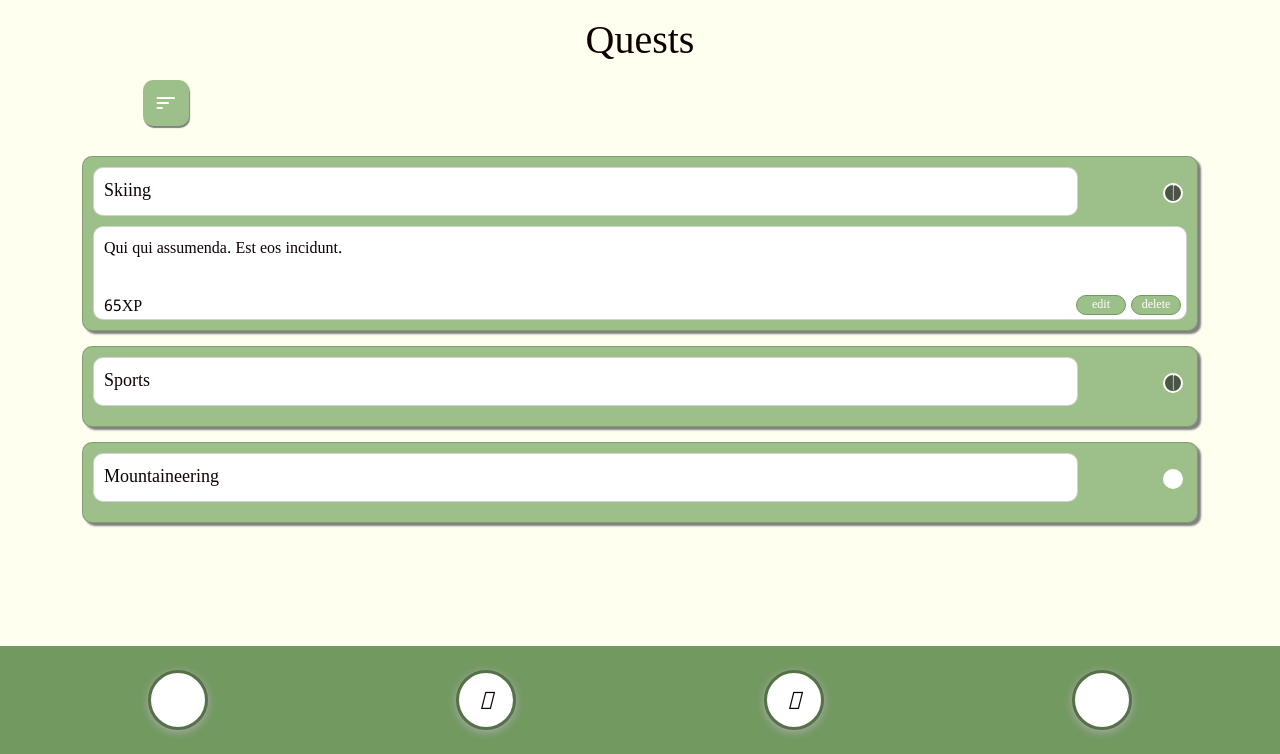
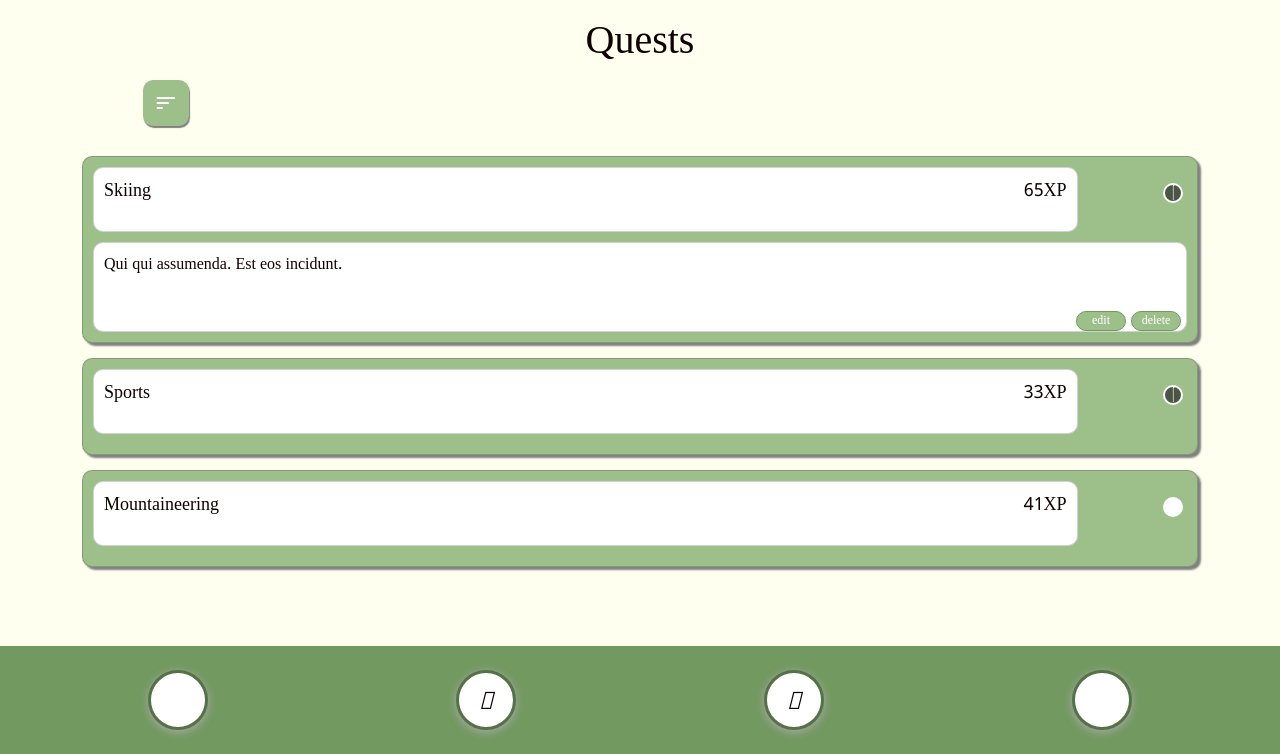
Before and after one commit to chloesianharrison/quest_up, a Rails app: page /quests in a window 1280 px wide, after a click that opens the changed part. Shown: the part 46-800 px from the top of the page. Run offline with Rails 7, Linux system fonts and the light colour scheme; a user stored in the database is signed in; data comes from the database, SQL or seed files in the repository; style sheets or scripts are compiled from the project's sources; some libraries are stand-ins or nearby versions; some web fonts are replaced.

Commit message:
quest update

```diff
--- a/app/assets/stylesheets/components/_card.scss
+++ b/app/assets/stylesheets/components/_card.scss
@@ -17,12 +17,16 @@
 }
 
 .card-list-inside {
+  display: flex;
+  justify-content: space-between;
+  flex-direction: row;
   border-radius: 10px;
   width: 90%;
   margin-bottom: 10px;
   background-color: $white;
   font-size: 18px;
   padding: 10px;
+
 }
 
 .card-list-info {
@@ -48,3 +52,8 @@
 .div-relative{
   position: relative;
 }
+
+.btn-position{
+  display:flex;
+  justify-content: flex-end;
+}
--- a/app/controllers/quests_controller.rb
+++ b/app/controllers/quests_controller.rb
@@ -34,16 +34,15 @@
 
   def update
     @quest = Quest.find(params[:id])
-    @quest.completed = !@quest.completed
     @user = @quest.user
-    @quest.save
-    @quest.update(quest_params)
-    respond_to do |format|
-      @user.xp += @quest.xp if @quest.completed == true
-      @user.xp -= @quest.xp if @quest.completed == false
-      @user.save
-      format.html {redirect_to quests_path}
-      format.json
+    if @quest.update(quest_params)
+      respond_to do |format|
+        @user.xp += @quest.xp if @quest.completed == true
+        @user.xp -= @quest.xp if @quest.completed == false
+        @user.save
+        format.html { redirect_to quests_path }
+        format.json
+      end
     end
   end
 
--- a/app/controllers/rewards_controller.rb
+++ b/app/controllers/rewards_controller.rb
@@ -33,6 +33,7 @@
     @reward = Reward.find(params[:id])
     @reward.completed = !@reward.completed
     @reward.save
+    @user = @reward.user
     @reward.update(reward_params)
     respond_to do |format|
       format.html {redirect_to rewards_path}
--- a/app/javascript/controllers/checkboxes_controller.js
+++ b/app/javascript/controllers/checkboxes_controller.js
@@ -14,14 +14,15 @@
     fetch(`/quests/${questId}`, {
       method: "PATCH",
       headers: {
-         "Accept": "application/json",
-         "X-CSRF-Token": this.tokenValue
+        "Content-Type": "application/json",
+        "Accept": "application/json",
+        "X-CSRF-Token": this.tokenValue
       },
-      body: JSON.stringify({completed: true})
+      body: JSON.stringify({quest: {completed: true}})
     })
   .then(response => response.json())
   .then((data) => {
-      // get xp values
+      //get xp values
       const xp = document.getElementById('xpcounter')
       let newXp = parseInt(xp.innerText.split(' ')[1]) + data.quest_xp
       // get level values
@@ -44,7 +45,7 @@
         this.openModal(data.quest_xp)
       }
       // this.closeModal()
-      // setTimeout(this.closeModal, 3000)
+      setTimeout(this.closeModal, 3000)
     })
   }
 
@@ -59,7 +60,7 @@
          "Accept": "application/json",
          "X-CSRF-Token": this.tokenValue
       },
-      body: JSON.stringify({completed: true})
+      body: JSON.stringify({reward: {completed: true}})
     }) .then(response => response.json())
     .then((data) => {
       console.log(data)
--- a/app/views/quests/_quest_form.html.erb
+++ b/app/views/quests/_quest_form.html.erb
@@ -34,7 +34,7 @@
       </div>
       <div class="form-button-container row">
         <div class="col-12">
-          <%= f.submit "Create Quest", class: "btn-form"%>
+          <%= f.submit quest.id ? "Edit Quest" : "Create Quest", class: "btn-form"%>
         </div>
       </div>
     <% end %>
--- a/app/views/quests/index.html.erb
+++ b/app/views/quests/index.html.erb
@@ -42,6 +42,7 @@
       <summary class="d-flex justify-content-between">
         <div class="card card-list-inside text-start" data-checkboxes-target="bg">
           <p class="card-title"><%= quest.name %></p>
+          <p><%= quest.xp %>XP</p>
         </div>
         <div>
           <div class="custom-checkbox tick <%= quest.completed ? 'checked' : ''%>" data-id="<%= quest.id %>" data-action="click->checkboxes#completeQuest">
@@ -53,8 +54,7 @@
           <%= quest.notes %>
         </p>
           <br>
-          <div class="d-flex">
-            <p class="xp-reward flex-grow-1 text-start"><%= quest.xp %>XP</p>
+          <div class="d-flex btn-position">
             <%= link_to "edit", edit_quest_path(quest), class:"btn btn-quest btn-card" %>
             <%= link_to "delete", quest_path(quest), class:"btn btn-quest btn-card", data: {turbo_method: :delete, turbo_confirm: "Are you sure?"} %>
           </div>
--- a/app/views/rewards/index.html.erb
+++ b/app/views/rewards/index.html.erb
@@ -7,6 +7,7 @@
       <summary class="d-flex justify-content-between">
         <div class="card card-list-inside">
           <p class="card-title text-start"><%= reward.name %></p>
+          <p><%= reward.xp %>XP</p>
         </div>
        <div>
           <div class="custom-checkbox <%= reward.completed ? 'checked' : ''%>" data-id="<%= reward.id %>" data-action="click->checkboxes#completeReward">
@@ -19,8 +20,7 @@
           <%= reward.details %>
         </p>
           <br>
-          <div class="d-flex">
-            <p class="xp-reward flex-grow-1 text-start"><%= reward.xp %>XP</p>
+          <div class="d-flex btn-position">
             <%= link_to "edit", edit_reward_path(reward), class:"btn btn-review btn-card" %>
             <%= link_to "delete", reward_path(reward), class:"btn btn-review btn-card", data: {turbo_method: :delete, turbo_confirm: "Are you sure?"} %>
           </div>
```
